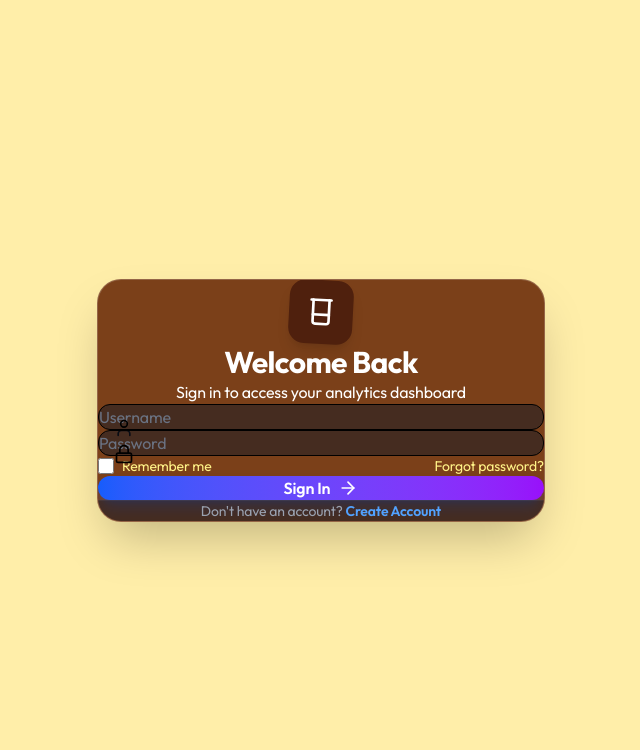
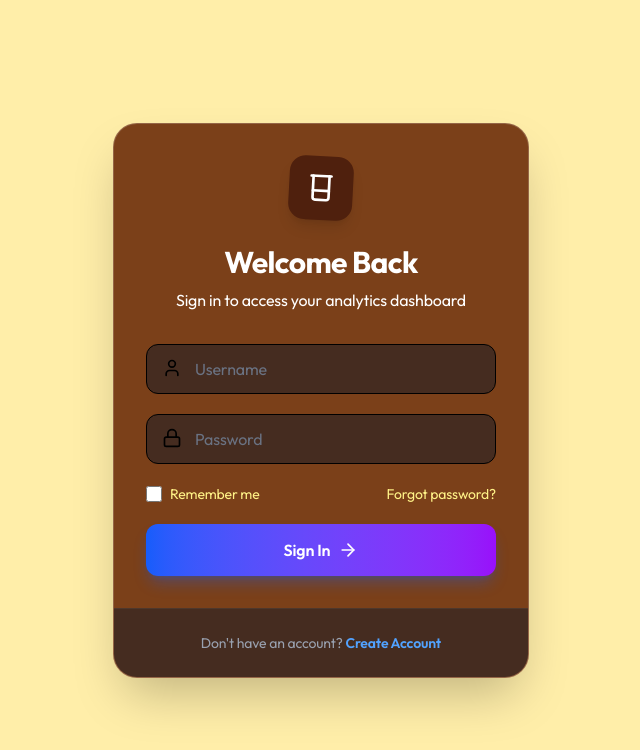
Before and after one commit to Madhuram2901/FOSSEE-ChemicalAPP, a React (Vite) app in the folder frontend-web/: page /login in a window 1280 px wide. Shown: the top 750 px of the page, without its empty margins (319-959 px from the left). Built offline with nearby package versions, Linux system fonts and the light colour scheme; no server answers.

Commit message:
Revert "Fix invalid CSS: missing units in margin/padding"

```diff
--- a/frontend-web/src/index.css
+++ b/frontend-web/src/index.css
@@ -22,8 +22,8 @@
 }
 
 * {
-  margin: 0;
-  padding: 0;
+  margin: 20;
+  padding: 20;
   box-sizing: border-box;
 }
 
```
